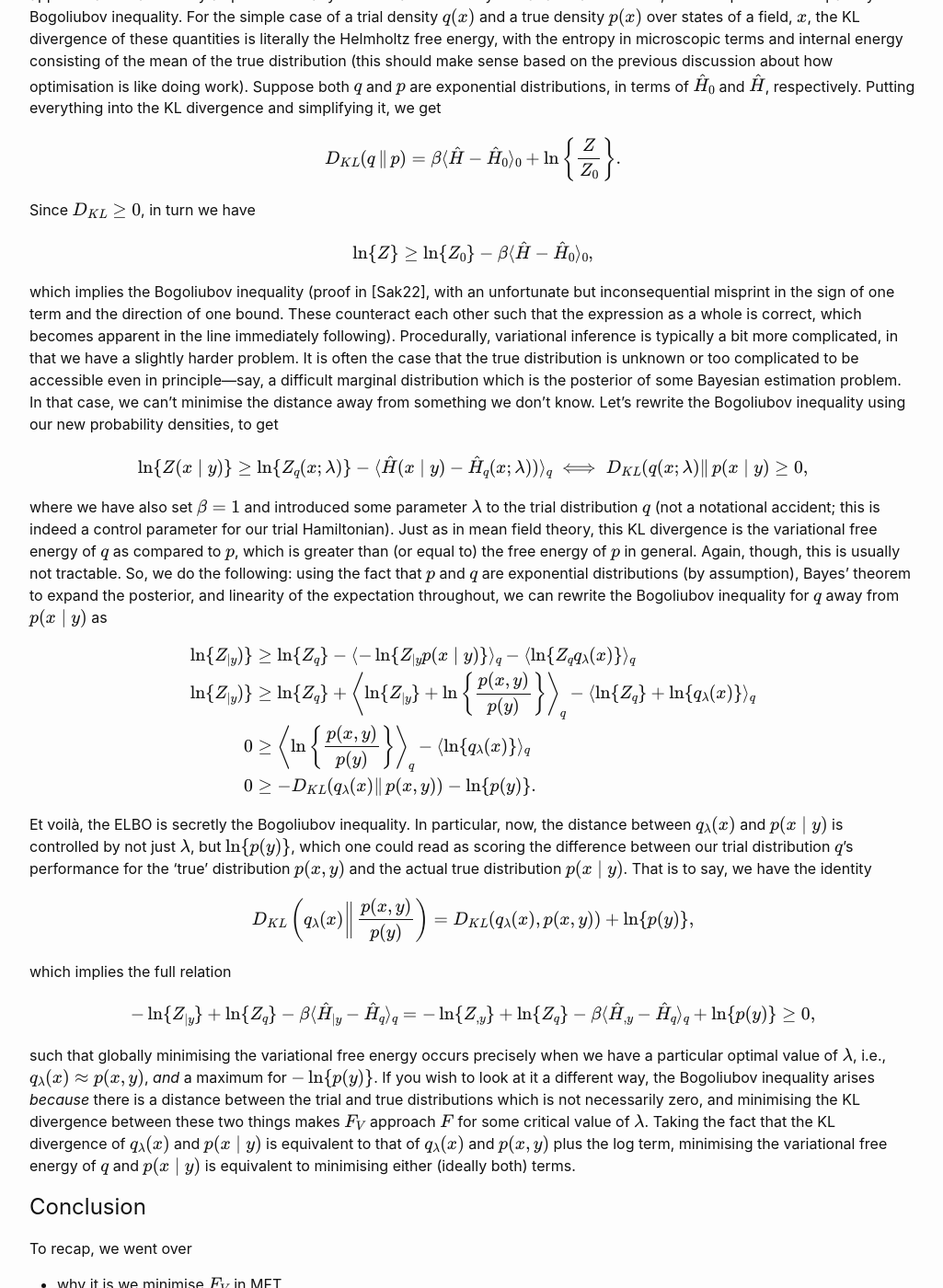
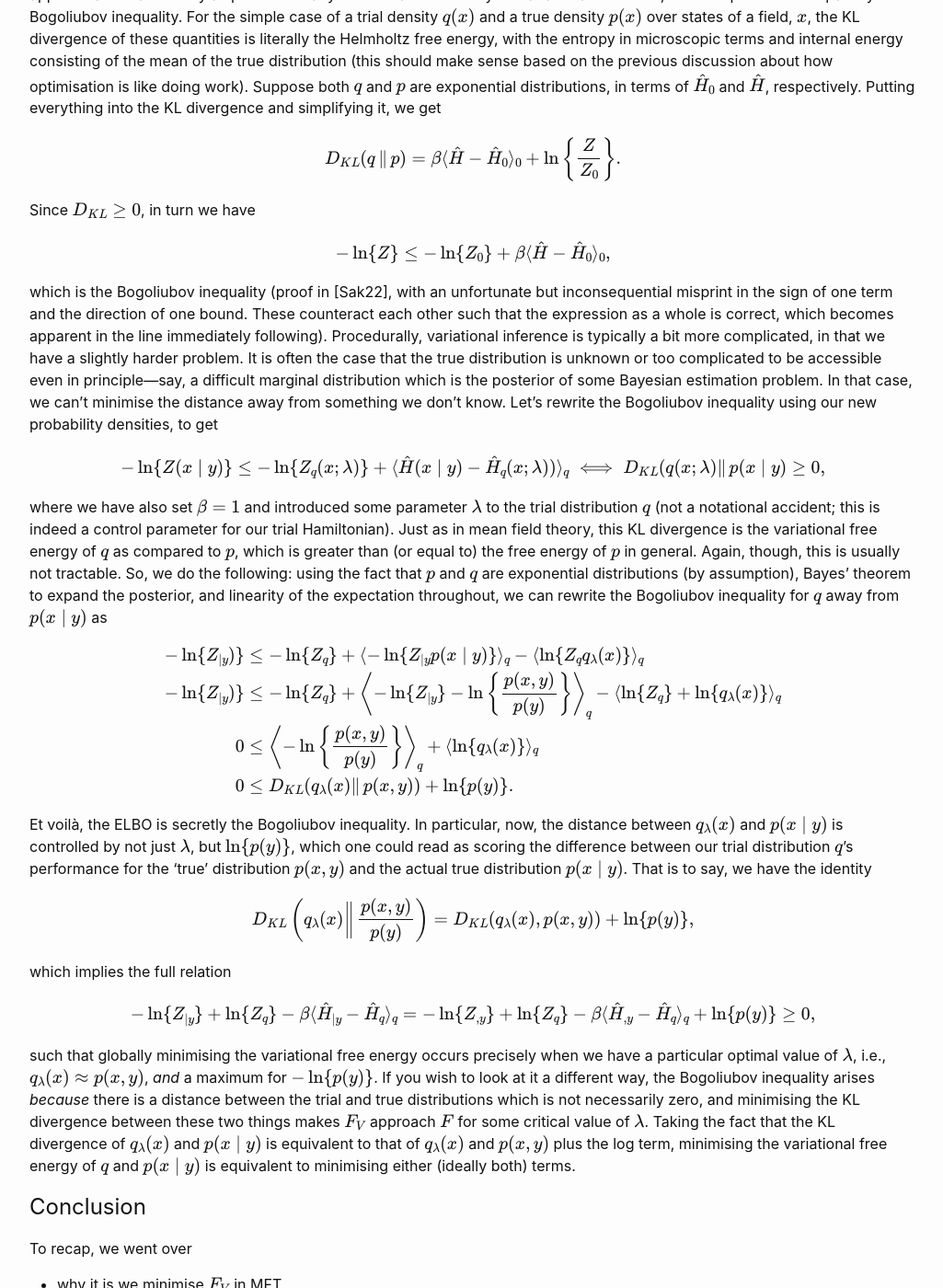
Before and after one commit to DARSakthi/DARSakthi.github.io, a Jekyll site: the page built from _posts/2022-02-05-2-MFT-4-ME.markdown, in a window 1280 px wide and 1400 px high, scrolled down 3406 px. Shown: the whole window at 92% size, without its empty margins (126-1151 px from the left). Built offline with Jekyll 4.4.1, drawn with Linux system fonts in a browser that asks for light colours; formulas are drawn with MathJax 3; comment, search, counter and statistics services are not loaded.

Commit message:
Changed sign convention

```diff
--- a/_posts/2022-02-05-2-MFT-4-ME.markdown
+++ b/_posts/2022-02-05-2-MFT-4-ME.markdown
@@ -61,19 +61,19 @@ $$ D_{KL}(q \, \| \, p) = \beta \langle \hat H - \hat H_0 \rangle_0 + \ln\left\{
 
 Since $$D_{KL} \geq 0$$, in turn we have
 
-$$ \ln\{Z\} \geq \ln\{Z_0\} - \beta \langle \hat H - \hat H_0 \rangle_0, $$
+$$ - \ln\{Z\} \leq - \ln\{Z_0\} + \beta \langle \hat H - \hat H_0 \rangle_0, $$
 
-which implies the Bogoliubov inequality (proof in [Sak22], with an unfortunate but inconsequential misprint in the sign of one term and the direction of one bound. These counteract each other such that the expression as a whole is correct, which becomes apparent in the line immediately following). Procedurally, variational inference is typically a bit more complicated, in that we have a slightly harder problem. It is often the case that the true distribution is unknown or too complicated to be accessible even in principle—say, a difficult marginal distribution which is the posterior of some Bayesian estimation problem. In that case, we can't minimise the distance away from something we don't know. Let's rewrite the Bogoliubov inequality using our new probability densities, to get
+which is the Bogoliubov inequality (proof in [Sak22], with an unfortunate but inconsequential misprint in the sign of one term and the direction of one bound. These counteract each other such that the expression as a whole is correct, which becomes apparent in the line immediately following). Procedurally, variational inference is typically a bit more complicated, in that we have a slightly harder problem. It is often the case that the true distribution is unknown or too complicated to be accessible even in principle—say, a difficult marginal distribution which is the posterior of some Bayesian estimation problem. In that case, we can't minimise the distance away from something we don't know. Let's rewrite the Bogoliubov inequality using our new probability densities, to get
 
-$$ \ln\{Z(x\mid y)\} \geq \ln\{Z_q(x; \lambda)\} - \langle \hat H(x \mid y) - \hat H_q(x ; \lambda)) \rangle_q \iff D_{KL}( q(x;\lambda) \|\, p(x \mid y) \geq 0, $$
+$$ -\ln\{Z(x\mid y)\} \leq -\ln\{Z_q(x; \lambda)\} + \langle \hat H(x \mid y) - \hat H_q(x ; \lambda)) \rangle_q \iff D_{KL}( q(x;\lambda) \|\, p(x \mid y) \geq 0, $$
 
 where we have also set $$\beta = 1$$ and introduced some parameter $$\lambda$$ to the trial distribution $$q$$ (not a notational accident; this is indeed a control parameter for our trial Hamiltonian). Just as in mean field theory, this KL divergence is the variational free energy of $$q$$ as compared to $$p$$, which is greater than (or equal to) the free energy of $$p$$ in general. Again, though, this is usually not tractable. So, we do the following: using the fact that $$p$$ and $$q$$ are exponential distributions (by assumption), Bayes' theorem to expand the posterior, and linearity of the expectation throughout, we can rewrite the Bogoliubov inequality for $$q$$ away from $$p(x \mid y)$$ as
 
 $$ \begin{align*}
-\ln\{Z_{\mid y})\} &\geq \ln\{Z_q\} - \langle -\ln\{ Z_{\mid y} p(x \mid y) \} \rangle_q - \langle \ln\{Z_q q_\lambda(x) \} \rangle_q \\
-\ln\{Z_{\mid y})\} &\geq \ln\{Z_q\} + \left\langle \ln\{Z_{\mid y}\} + \ln\left\{ \frac{p(x,y)}{p(y)} \right\} \right\rangle_q - \langle \ln\{Z_q\} + \ln\{q_\lambda(x) \} \rangle_q\\
-0 &\geq \left\langle \ln\left\{ \frac{p(x,y)}{p(y)} \right\} \right\rangle_q - \langle \ln\{q_\lambda(x) \} \rangle_q\\
-0 &\geq - D_{KL}( q_\lambda(x) \|\, p(x,y) ) - \ln\{p(y)\}. \end{align*} $$
+-\ln\{Z_{\mid y})\} &\leq - \ln\{Z_q\} + \langle -\ln\{ Z_{\mid y} p(x \mid y) \} \rangle_q - \langle \ln\{Z_q q_\lambda(x) \} \rangle_q \\
+-\ln\{Z_{\mid y})\} &\leq - \ln\{Z_q\} + \left\langle - \ln\{Z_{\mid y}\} - \ln\left\{ \frac{p(x,y)}{p(y)} \right\} \right\rangle_q - \langle \ln\{Z_q\} + \ln\{q_\lambda(x) \} \rangle_q\\
+0 &\leq \left\langle - \ln\left\{ \frac{p(x,y)}{p(y)} \right\} \right\rangle_q + \langle \ln\{q_\lambda(x) \} \rangle_q\\
+0 &\leq D_{KL}( q_\lambda(x) \|\, p(x,y) ) + \ln\{p(y)\}. \end{align*} $$
 
 Et voilà, the ELBO is secretly the Bogoliubov inequality. In particular, now, the distance between $$q_\lambda(x)$$ and $$p(x \mid y)$$ is controlled by not just $$\lambda$$, but $$\ln\{p(y)\}$$, which one could read as scoring the difference between our trial distribution $$q$$'s performance for the 'true' distribution $$p(x,y)$$ and the actual true distribution $$p(x \mid y)$$. That is to say, we have the identity
 
```
